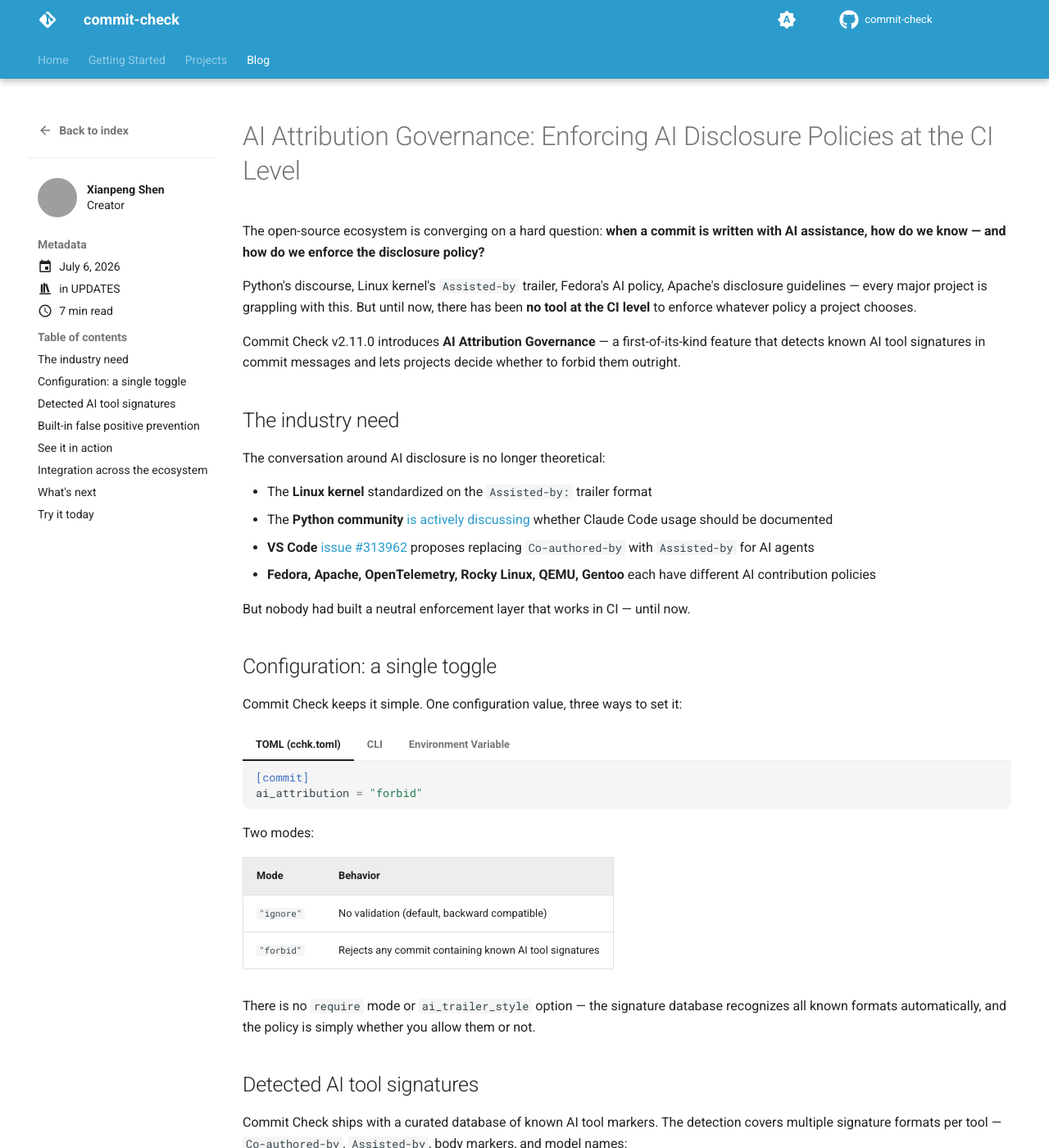
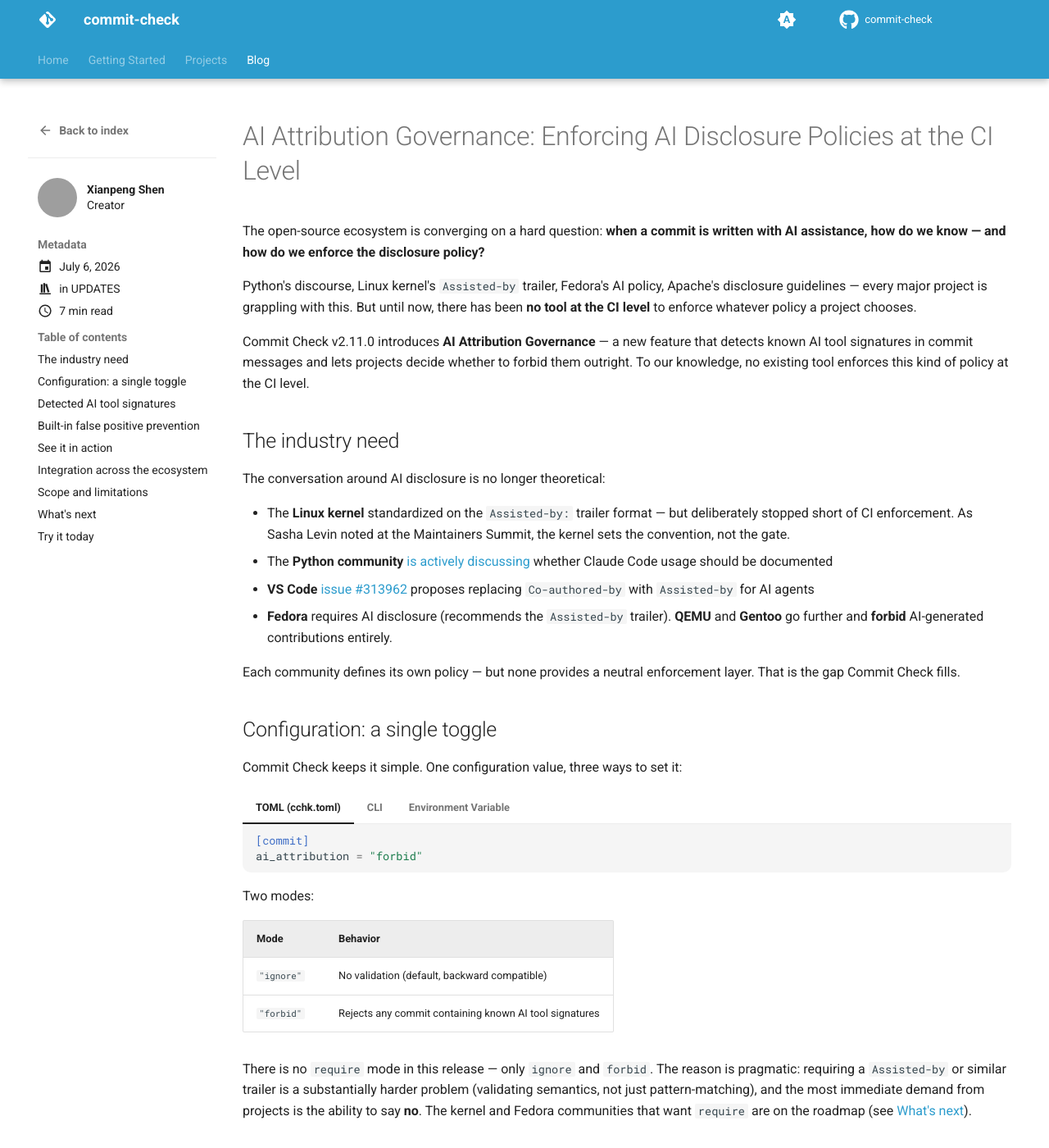
Before and after one commit to commit-check/commit-check.github.io, an MkDocs documentation site: the page built from docs/blog/posts/ai-attribution-governance.md, in a window 1280 px wide and 1400 px high. Shown: the whole window at 82% size. Built offline with MkDocs 1.6.1 and Material for MkDocs 9.7.7, drawn with Linux system fonts in a browser that asks for light colours; some of the changed text lies outside the part shown; grey boxes are pictures that could not be loaded.

Commit message:
chore: address blog review - soften claims, add limitations, fix semantics

```diff
--- a/docs/blog/posts/ai-attribution-governance.md
+++ b/docs/blog/posts/ai-attribution-governance.md
@@ -25,8 +25,10 @@
 policy a project chooses.
 
 Commit Check v2.11.0 introduces **AI Attribution Governance** — a
-first-of-its-kind feature that detects known AI tool signatures in commit
+new feature that detects known AI tool signatures in commit
 messages and lets projects decide whether to forbid them outright.
+To our knowledge, no existing tool enforces this kind of policy at the CI
+level.
 
 <!-- more -->
 
@@ -34,12 +36,13 @@
 
 The conversation around AI disclosure is no longer theoretical:
 
-- The **Linux kernel** standardized on the `Assisted-by:` trailer format
+- The **Linux kernel** standardized on the `Assisted-by:` trailer format — but deliberately stopped short of CI enforcement. As Sasha Levin noted at the Maintainers Summit, the kernel sets the convention, not the gate.
 - The **Python community** [is actively discussing](https://discuss.python.org/t/should-claude-codes-usage-be-described-in-the-code-docs-somewhere/107969) whether Claude Code usage should be documented
 - **VS Code** [issue #313962](https://github.com/microsoft/vscode/issues/313962) proposes replacing `Co-authored-by` with `Assisted-by` for AI agents
-- **Fedora, Apache, OpenTelemetry, Rocky Linux, QEMU, Gentoo** each have different AI contribution policies
+- **Fedora** requires AI disclosure (recommends the `Assisted-by` trailer). **QEMU** and **Gentoo** go further and **forbid** AI-generated contributions entirely.
 
-But nobody had built a neutral enforcement layer that works in CI — until now.
+Each community defines its own policy — but none provides a neutral
+enforcement layer. That is the gap Commit Check fills.
 
 ## Configuration: a single toggle
 
@@ -71,9 +74,12 @@
 | `"ignore"` | No validation (default, backward compatible) |
 | `"forbid"` | Rejects any commit containing known AI tool signatures |
 
-There is no `require` mode or `ai_trailer_style` option — the signature
-database recognizes all known formats automatically, and the policy is simply
-whether you allow them or not.
+There is no `require` mode in this release — only `ignore` and `forbid`. The
+reason is pragmatic: requiring a `Assisted-by` or similar trailer is a
+substantially harder problem (validating semantics, not just pattern-matching),
+and the most immediate demand from projects is the ability to say **no**. The
+kernel and Fedora communities that want `require` are on the roadmap (see
+[What's next](#whats-next)).
 
 ## Detected AI tool signatures
 
@@ -150,16 +156,32 @@
 - **Python API**: `validate_message()` returns AI attribution results
 - **`--format json`**: AI check status included in structured output
 - **MCP Server** ([commit-check-mcp](https://github.com/commit-check/commit-check-mcp)): synced in v0.1.7
-- **GitHub Action** ([commit-check-action](https://github.com/commit-check/commit-check-action)): available once the underlying dependency is updated
+- **GitHub Action** ([commit-check-action](https://github.com/commit-check/commit-check-action)): coming in the next release
+
+## Scope and limitations
+
+AI Attribution Governance detects the **default behavior** of AI coding tools
+— the trailers, markers, and metadata they add automatically. It is not
+designed to catch intentional circumvention. If a developer manually removes
+the AI signature before committing, this feature will not flag it.
+
+This is the same trust boundary that every linter operates within:
+`--no-verify` bypasses pre-commit hooks, and a determined author can always
+rewrite history. The goal is to **set a visible, enforceable policy** for the
+standard case — making AI disclosure the path of least resistance — and leave
+intentional evasion to code review and engineering culture.
 
 ## What's next
 
 AI attribution governance in v2.11.0 is the foundation. Future work includes:
 
-1. **PR summaries** — show AI disclosure status per commit in pull requests
-2. **MCP improvements** — AI agents query `describe_validation_rules` to
+1. **`require` mode** — reject commits that are missing an `Assisted-by`
+   trailer, serving projects like the Linux kernel and Fedora that mandate
+   disclosure
+2. **PR summaries** — show AI disclosure status per commit in pull requests
+3. **MCP improvements** — AI agents query `describe_validation_rules` to
    auto-comply before writing a commit
-3. **Richer JSON metadata** — structured AI signature data for SBOM and audit
+4. **Richer JSON metadata** — structured AI signature data for SBOM and audit
    tooling
 
 ## Try it today
```
Also changed, not shown: other parts of docs/blog/posts/ai-attribution-governance.md (+5 -9 lines).
